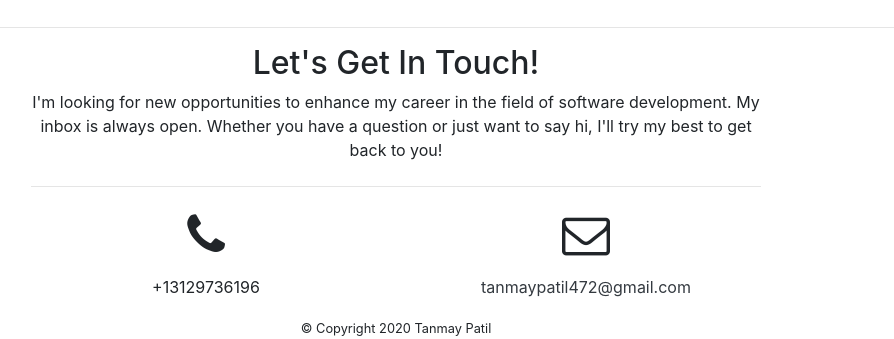
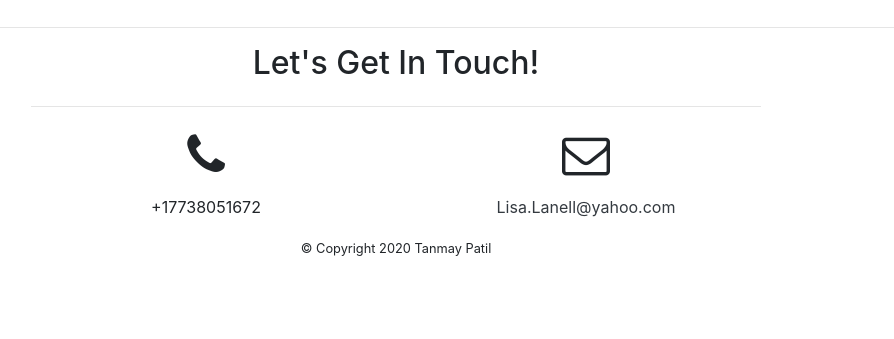
Before and after one commit to TANMAYPATIL2128/lisawebsite, a website with bundled scripts: page index.html in a window 1280 px wide. Shown: the part 6586-6925 px from the top of the page, without its empty margins (244-1138 px from the left). After the commit the page ends 6845 px from the top, so only its background shows below. Built offline with nearby package versions, Linux system fonts and the light colour scheme; files whose address does not match are found by name.

Commit message:
commit
Signed-off-by: TANMAY PATIL <tanmaypatil472@gmail.com>

```diff
--- a/index.html
+++ b/index.html
@@ -488,21 +488,19 @@
             <div class="row">
                <div class="col-lg-8 mx-auto text-center">
                   <h2 class="section-heading">Let's Get In Touch!</h2>
-                  <p>
-                     I'm looking for new opportunities to enhance my career in the field of software development. My inbox is always open. Whether you have a question or just want to say hi, I'll try my best to get back to you!
-                     </p>
+
                   <hr class="my-4">
                </div>
             </div>
             <div class="row">
                <div class="col-lg-4 ml-auto text-center">
                   <i class="fa fa-phone fa-3x mb-3 sr-contact"></i>
-                  <p>+13129736196</p>
+                  <p>+17738051672</p>
                </div>
                <div class="col-lg-4 mr-auto text-center">
                   <i class="fa fa-envelope-o fa-3x mb-3 sr-contact"></i>
                   <p>
-                     <a class="text-dark" href="mailto:tanmaypatil472@gmail.com">tanmaypatil472@gmail.com</a>
+                     <a class="text-dark" href="mailto:Lisa.Lanell@yahoo.com">Lisa.Lanell@yahoo.com</a>
                   </p>
                </div>
             </div>
```
